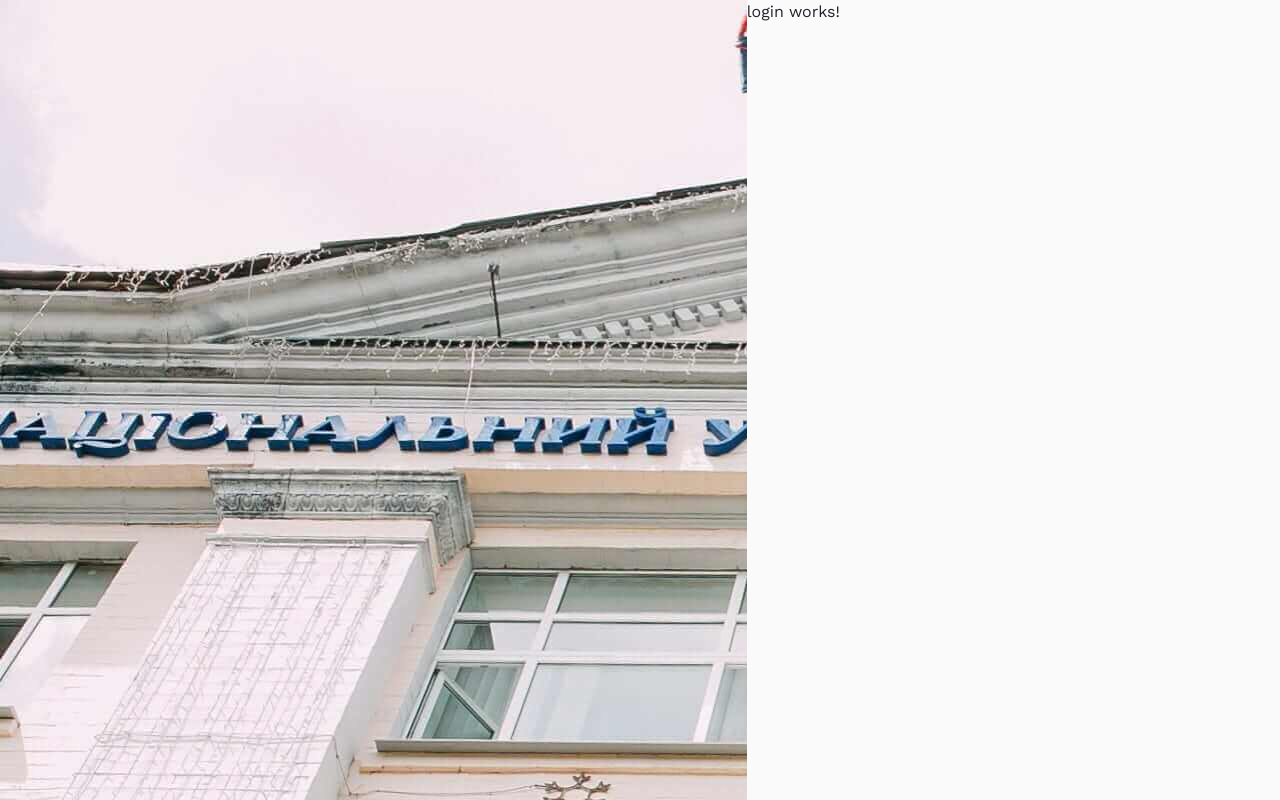
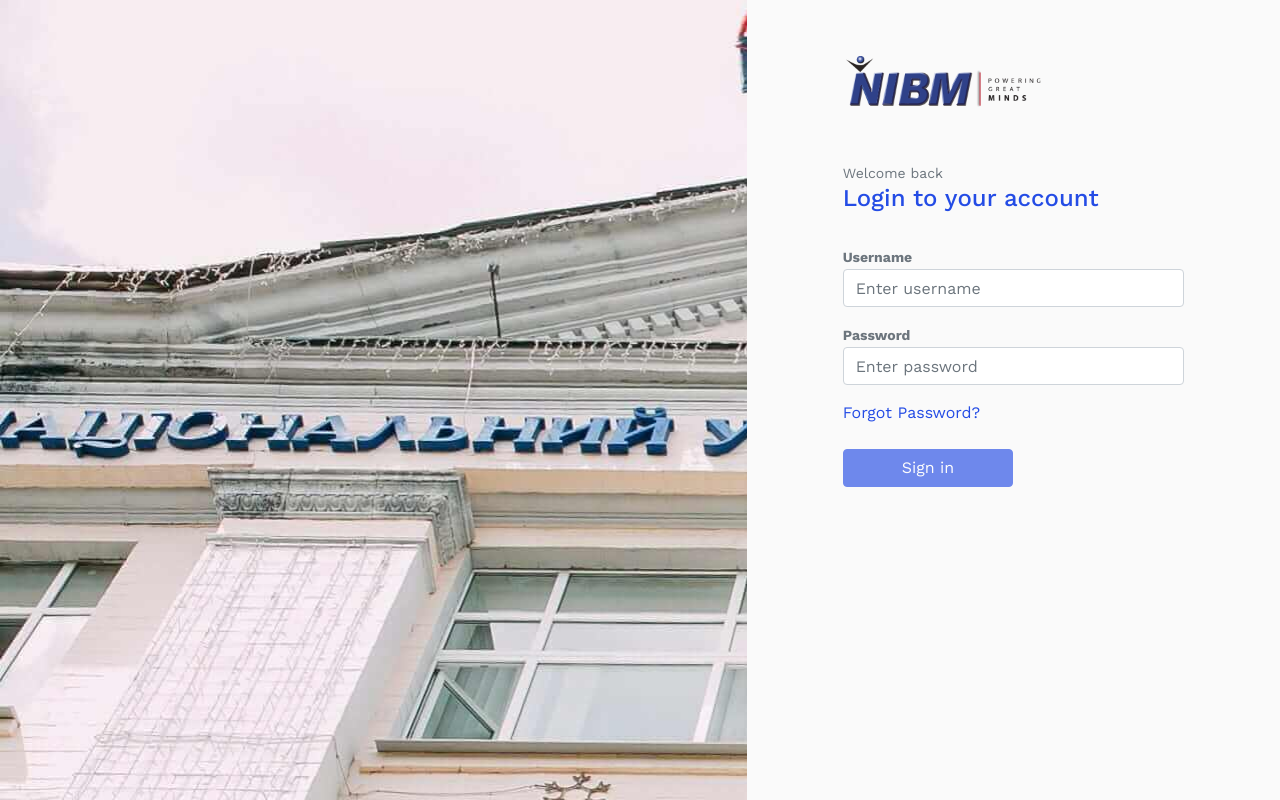
Before and after one commit to Space-Coders/NLS-PWA, an Angular app: page /auth/login in a window 1280 px wide. Built offline with nearby package versions, Linux system fonts and the light colour scheme.

Commit message:
feat(auth): :sparkles: Base completion for login

```diff
--- a/src/app/core/core.module.ts
+++ b/src/app/core/core.module.ts
@@ -1,7 +1,34 @@
-import { NgModule } from '@angular/core';
+import { APP_INITIALIZER, NgModule, Optional, SkipSelf } from '@angular/core';
+import { HttpClientModule, HTTP_INTERCEPTORS } from '@angular/common/http';
+
+import { AuthGuard } from '@app/guard/auth.guard';
+import { throwIfAlreadyLoaded } from '@app/guard/module-import.guard';
+
+import { TokenInterceptor } from '@app/interceptor/token.interceptor';
+import { ErrorInterceptor } from '@app/interceptor/error.interceptor';
+import { appInitializer } from '@app/helper/app.initializer';
+
+import { AuthService } from '@app/service/auth.service';
 
 @NgModule({
-    imports: [],
-    declarations: [],
+    imports: [HttpClientModule],
+    providers: [
+        AuthGuard,
+        { provide: APP_INITIALIZER, useFactory: appInitializer, multi: true, deps: [AuthService] },
+        {
+            provide: HTTP_INTERCEPTORS,
+            useClass: TokenInterceptor,
+            multi: true,
+        },
+        {
+            provide: HTTP_INTERCEPTORS,
+            useClass: ErrorInterceptor,
+            multi: true,
+        },
+    ],
 })
-export class CoreModule {}
+export class CoreModule {
+    constructor(@Optional() @SkipSelf() parentModule: CoreModule) {
+        throwIfAlreadyLoaded(parentModule, 'CoreModule');
+    }
+}
--- /dev/null
+++ b/src/app/core/service/sweet-alert.service.ts
@@ -0,0 +1,74 @@
+import { Injectable } from '@angular/core';
+import { Router } from '@angular/router';
+import Swal from 'sweetalert2';
+
+import { AuthService } from '@app/service/auth.service';
+
+@Injectable({
+    providedIn: 'root',
+})
+export class SweetAlertService {
+    toast = Swal.mixin({
+        toast: true,
+        position: 'top-end',
+        showConfirmButton: false,
+        timer: 3000,
+        timerProgressBar: false,
+    });
+
+    constructor(private router: Router, private authService: AuthService) {}
+
+    success(message: string) {
+        this.toast.fire({
+            icon: 'success',
+            title: message,
+        });
+    }
+
+    error(message: string) {
+        this.toast.fire({
+            icon: 'error',
+            title: message,
+        });
+    }
+
+    warning(message: string) {
+        this.toast.fire({
+            icon: 'warning',
+            title: message,
+        });
+    }
+
+    message(message: string) {
+        this.toast.fire({
+            icon: 'info',
+            title: message,
+        });
+    }
+
+    unauthorized(message: string, buttonText: string) {
+        this.authService.logout();
+        // this.router.navigateByUrl('/');
+        console.log(this.router.url);
+        this.router.navigate(['auth/login'], { queryParams: { returnUrl: this.router.url } });
+
+        this.toast.fire({
+            icon: 'warning',
+            title: message,
+        });
+        // Swal.fire({
+        //     toast: true,
+        //     position: 'top-end',
+        //     title: message,
+        //     icon: 'warning',
+        //     showConfirmButton: true,
+        //     confirmButtonColor: '#3085d6',
+        //     confirmButtonText: buttonText,
+        // }).then((result) => {
+        //     if (result.isConfirmed) {
+        //         this.authService.logout();
+        //         this.router.navigateByUrl('/');
+        //     }
+        // });
+    }
+}
--- /dev/null
+++ b/src/app/data/schema/generic/form.ts
@@ -0,0 +1,5 @@
+export interface IFormCustomClass {
+    formGroup: string;
+    label: string;
+    input: string;
+}
--- /dev/null
+++ b/src/app/data/schema/user.ts
@@ -0,0 +1,3 @@
+export interface User {
+    accessToken: string;
+}
--- a/src/app/module/auth/page/login/login.component.html
+++ b/src/app/module/auth/page/login/login.component.html
@@ -1,3 +1,48 @@
-<p>
-  login works!
-</p>
+<div class="container p-5">
+    <div class="row px-5">
+        <div class="col">
+            <img src="/assets/images/common/nibm-logo.png" alt="" loading="lazy" class="img-fluid" width="200" />
+        </div>
+    </div>
+    <div class="row pt-5 px-5">
+        <div class="col">
+            <p class="small text-muted mb-0">Welcome back</p>
+            <h4 class="text-primary">Login to your account</h4>
+        </div>
+    </div>
+    <div class="row py-4 px-5">
+        <div class="col">
+            <form (ngSubmit)="login()" [formGroup]="loginForm">
+                <div class="text-danger"></div>
+                <app-text-input
+                    [formControl]="f['email']"
+                    [label]="'Username'"
+                    [placeholder]="'Enter username'"
+                ></app-text-input>
+                <app-text-input
+                    [formControl]="f['password']"
+                    [label]="'Password'"
+                    [placeholder]="'Enter password'"
+                    [type]="'password'"
+                ></app-text-input>
+                <a routerLink="/auth/forgot-password">Forgot Password?</a>
+                <div class="form-group mt-4">
+                    <button
+                        [disabled]="!loginForm.valid || isFormProcessing"
+                        type="submit"
+                        class="btn btn-primary w-50"
+                    >
+                        <span
+                            *ngIf="isFormProcessing"
+                            class="spinner-border spinner-border-sm"
+                            role="status"
+                            aria-hidden="true"
+                        ></span>
+                        Sign in
+                    </button>
+                </div>
+                <!-- <app-checkbox-input [formControl]="f['rememberMe']" [label]="'Remember Me'"></app-checkbox-input> -->
+            </form>
+        </div>
+    </div>
+</div>
--- a/src/app/module/auth/page/login/login.component.ts
+++ b/src/app/module/auth/page/login/login.component.ts
@@ -1,15 +1,63 @@
 import { Component, OnInit } from '@angular/core';
+import { FormGroup, FormBuilder, Validators } from '@angular/forms';
+import { ActivatedRoute, Router } from '@angular/router';
+
+import { AuthService } from '@app/service/auth.service';
 
 @Component({
-  selector: 'app-login',
-  templateUrl: './login.component.html',
-  styleUrls: ['./login.component.scss']
+    selector: 'app-login',
+    templateUrl: './login.component.html',
+    styleUrls: ['./login.component.scss'],
 })
 export class LoginComponent implements OnInit {
+    loginForm: FormGroup;
+    isFormProcessing = false;
+    returnUrl: string;
 
-  constructor() { }
+    constructor(
+        private formBuilder: FormBuilder,
+        private authService: AuthService,
+        private router: Router,
+        private route: ActivatedRoute,
+    ) {
+        this.initializeForm();
 
-  ngOnInit() {
-  }
+        // redirect to home if already logged in
+        // if (this.authService.userValue) {
+        //     this.router.navigate(['/dashboard']);
+        // }
+    }
 
+    ngOnInit() {
+        this.returnUrl = this.route.snapshot.queryParams['returnUrl'] || '/dashboard';
+
+        this.returnUrl = this.returnUrl === '/' ? '/dashboard' : this.returnUrl;
+    }
+
+    private initializeForm(): void {
+        this.loginForm = this.formBuilder.group({
+            email: ['', Validators.required],
+            password: ['', Validators.required],
+            rememberMe: [false],
+        });
+    }
+
+    get f() {
+        return this.loginForm.controls;
+    }
+
+    login() {
+        this.isFormProcessing = true;
+
+        this.authService.login(this.loginForm.value).subscribe(
+            (response) => {
+                this.router.navigateByUrl(this.returnUrl);
+                this.isFormProcessing = false;
+            },
+            (error) => {
+                this.isFormProcessing = false;
+                console.log(error);
+            },
+        );
+    }
 }
```
Also changed, not shown: 1 other file (tests, documents, lock files or other folders).
